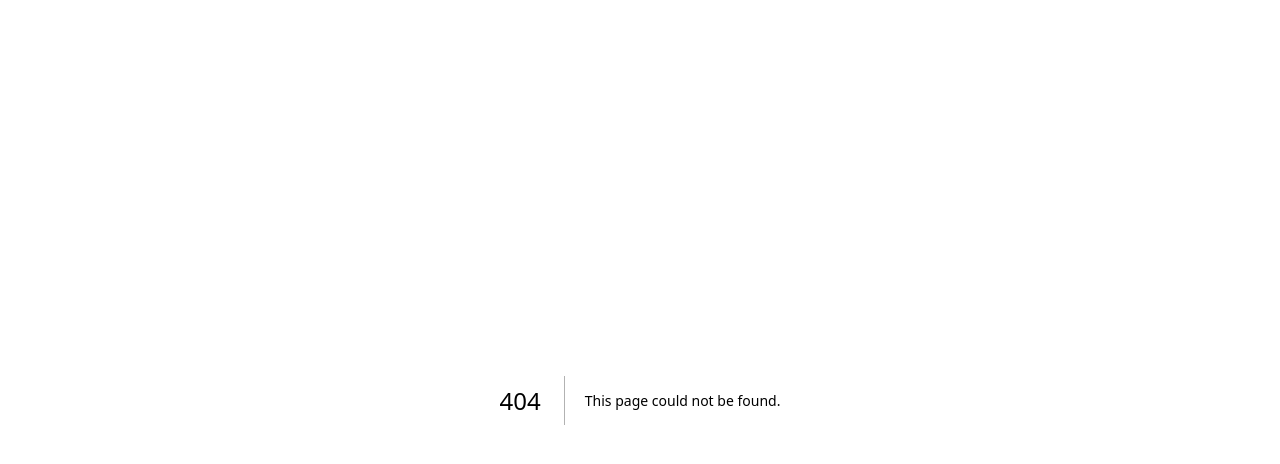
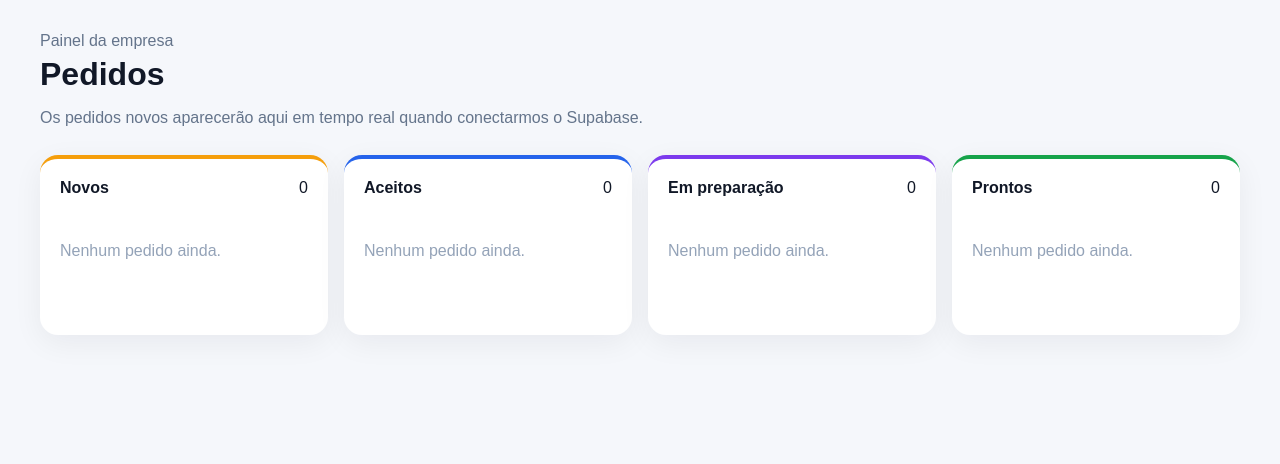
Before and after one commit to felipeandrade08/sistemadeentregas, a Next.js app: page /empresa in a window 1280 px wide. Before the commit this address had no page. Shown: the top 464 px of the page. Built offline with nearby package versions, Linux system fonts and the light colour scheme.

Commit message:
feat: criar painel inicial da empresa

```diff
--- /dev/null
+++ b/app/empresa/page.tsx
@@ -0,0 +1,28 @@
+const columns = [
+  { title: "Novos", tone: "#f59e0b", count: 0 },
+  { title: "Aceitos", tone: "#2563eb", count: 0 },
+  { title: "Em preparação", tone: "#7c3aed", count: 0 },
+  { title: "Prontos", tone: "#16a34a", count: 0 },
+];
+
+export default function EmpresaPage() {
+  return (
+    <main style={{ minHeight: "100vh", padding: 32 }}>
+      <header style={{ maxWidth: 1200, margin: "0 auto 28px" }}>
+        <p style={{ color: "#64748b", margin: 0 }}>Painel da empresa</p>
+        <h1 style={{ margin: "6px 0" }}>Pedidos</h1>
+        <p style={{ color: "#64748b" }}>Os pedidos novos aparecerão aqui em tempo real quando conectarmos o Supabase.</p>
+      </header>
+      <section style={{ maxWidth: 1200, margin: "auto", display: "grid", gridTemplateColumns: "repeat(auto-fit,minmax(220px,1fr))", gap: 16 }}>
+        {columns.map((column) => (
+          <article key={column.title} style={{ background: "white", borderRadius: 18, padding: 20, minHeight: 180, boxShadow: "0 8px 30px rgba(15,23,42,.06)", borderTop: `4px solid ${column.tone}` }}>
+            <div style={{ display: "flex", justifyContent: "space-between", alignItems: "center" }}>
+              <strong>{column.title}</strong><span>{column.count}</span>
+            </div>
+            <p style={{ color: "#94a3b8", marginTop: 45 }}>Nenhum pedido ainda.</p>
+          </article>
+        ))}
+      </section>
+    </main>
+  );
+}
```
